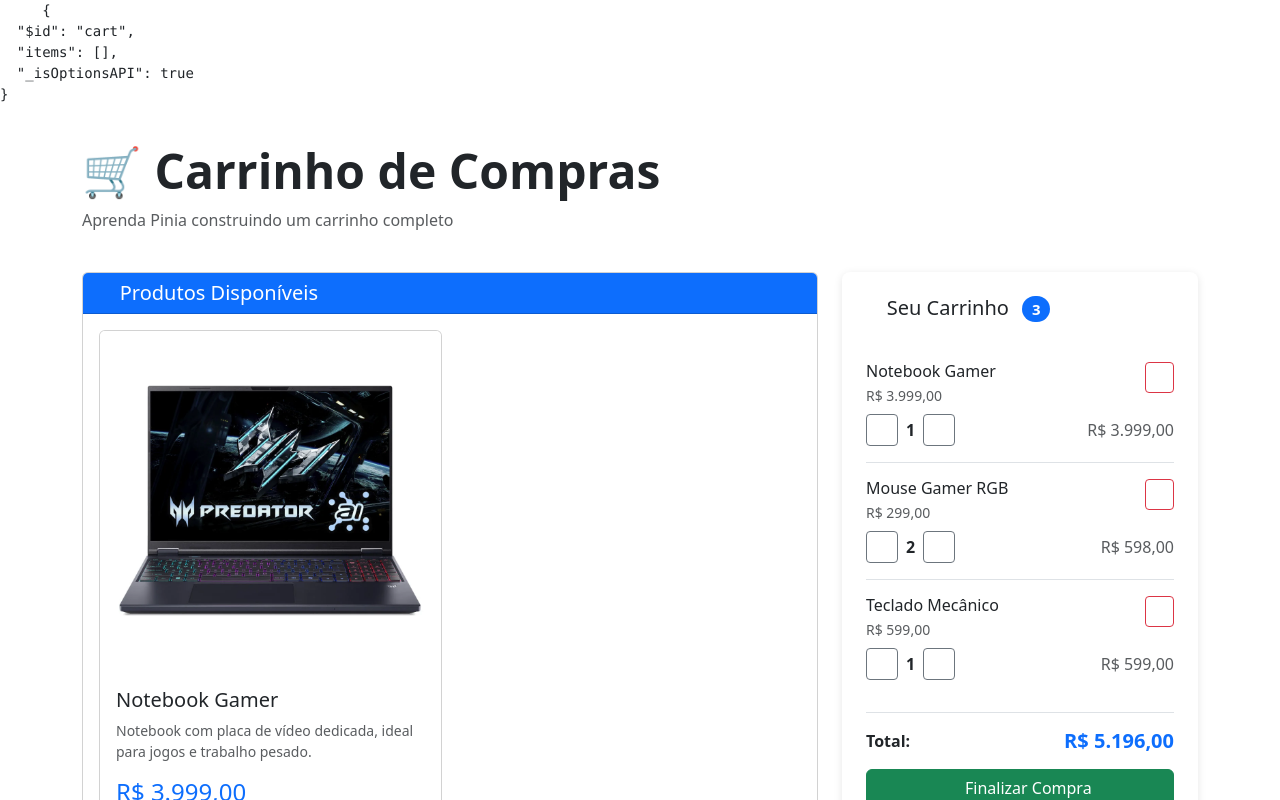
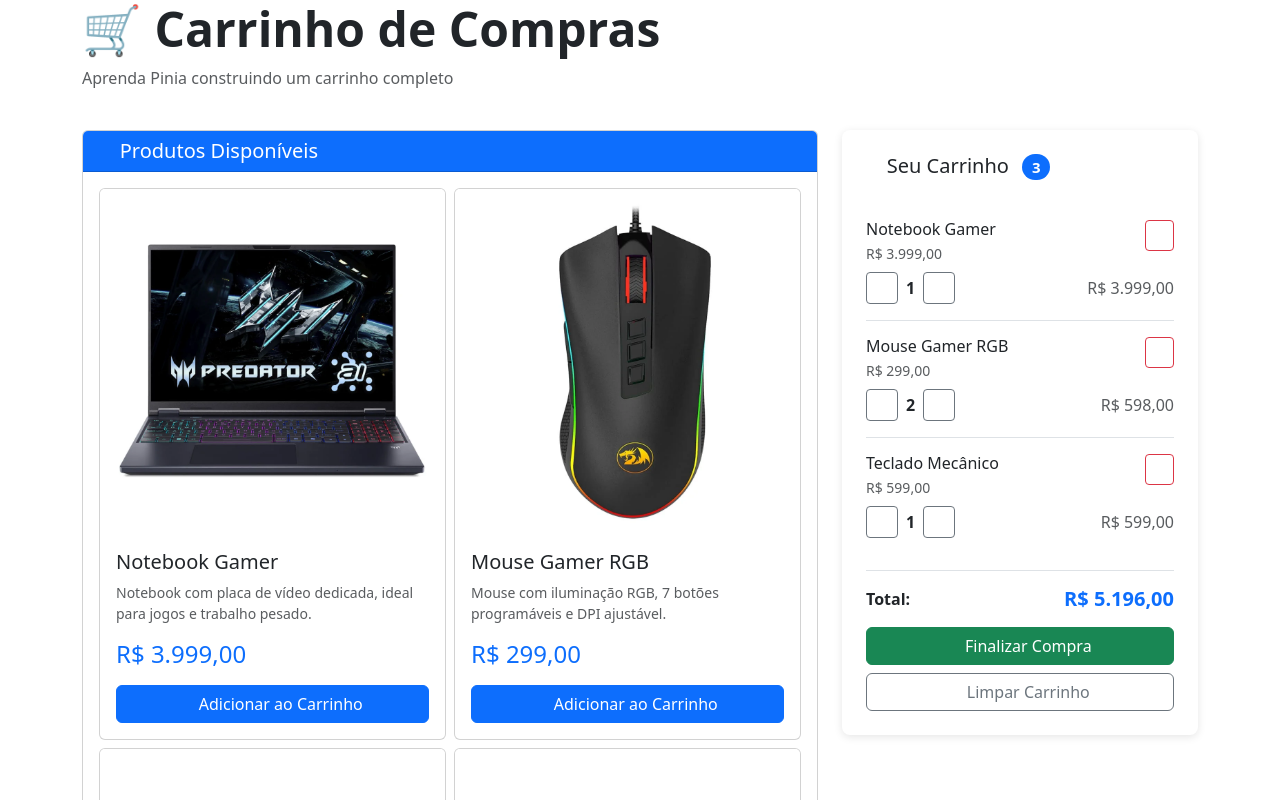
Before and after one commit to joaosantos86/carrinho-pinia, a Vue app: page / in a window 1280 px wide. Shown: the top 800 px of the page. Built offline with nearby package versions, Linux system fonts and the light colour scheme; a web font is replaced by a local one.

Commit message:
FEAT: terminei store

```diff
--- a/src/App.vue
+++ b/src/App.vue
@@ -1,15 +1,9 @@
 <script setup>
 import ProductList from './components/ProductList.vue';
-import { useCartStore } from './stores/useCart'
-const cartStore = useCartStore();
-
 
 </script>
+<template>
 
-<template>
-  <pre>
-     {{ cartStore }}
-  </pre>
   <div class="container">
     <div class="row mb-4">
       <div class="col">
--- a/src/components/ProductList.vue
+++ b/src/components/ProductList.vue
@@ -37,13 +37,9 @@ import ProductCard from './ProductCard.vue';
       <h5 class="mb-0"><i class="bi bi-box-seam"></i> Produtos Disponíveis</h5>
     </div>
     <div class="card-body">
-      <div class="row g-3">
-        <div class="col-md-6">
-          <ProductCard v-for="product in products"
-          :key="product.id"
-          :product="product"
-
-          />
+      <div class="row g-2">
+        <div class="col-6" v-for="product in products" :key="product.id">
+          <ProductCard :product="product" />
         </div>
       </div>
     </div>
--- a/src/stores/useCart.js
+++ b/src/stores/useCart.js
@@ -1,4 +1,5 @@
 import { defineStore } from 'pinia';
+
 
 export const useCartStore = defineStore ('cart',{
   state: () => ({
@@ -14,8 +15,33 @@ export const useCartStore = defineStore ('cart',{
       } else {
         this.items.push({ ...product, qty: 1})
       }
+    },
+
+    removeItem(id) {
+      this.items = this.items.filter(e => e.id ==! id)
+    },
+
+    increaseQty(id) {
+      const item = this.items.find(o => o.id === id)
+
+      if(item) {
+        item.qty++
+      }
+    },
+
+    decreaseQty(id) {
+      const item = this.items.find(o => o.id === id)
+
+      if(item && item.qty > 1) {
+        item.qty--
+      } else {
+        this.removeItem(id)
+      }
     }
   },
 
-  getters: {},
+  getters: {
+    totalItems: (state) => state.items.reduce((total, item) => total + item.qty, 0),
+    totalPrice: (state) => state.items.reduce((total, item) => total + item.price * item.qty, 0)
+  },
 })
```
Lines whose indentation alone changed are shown as unchanged.
